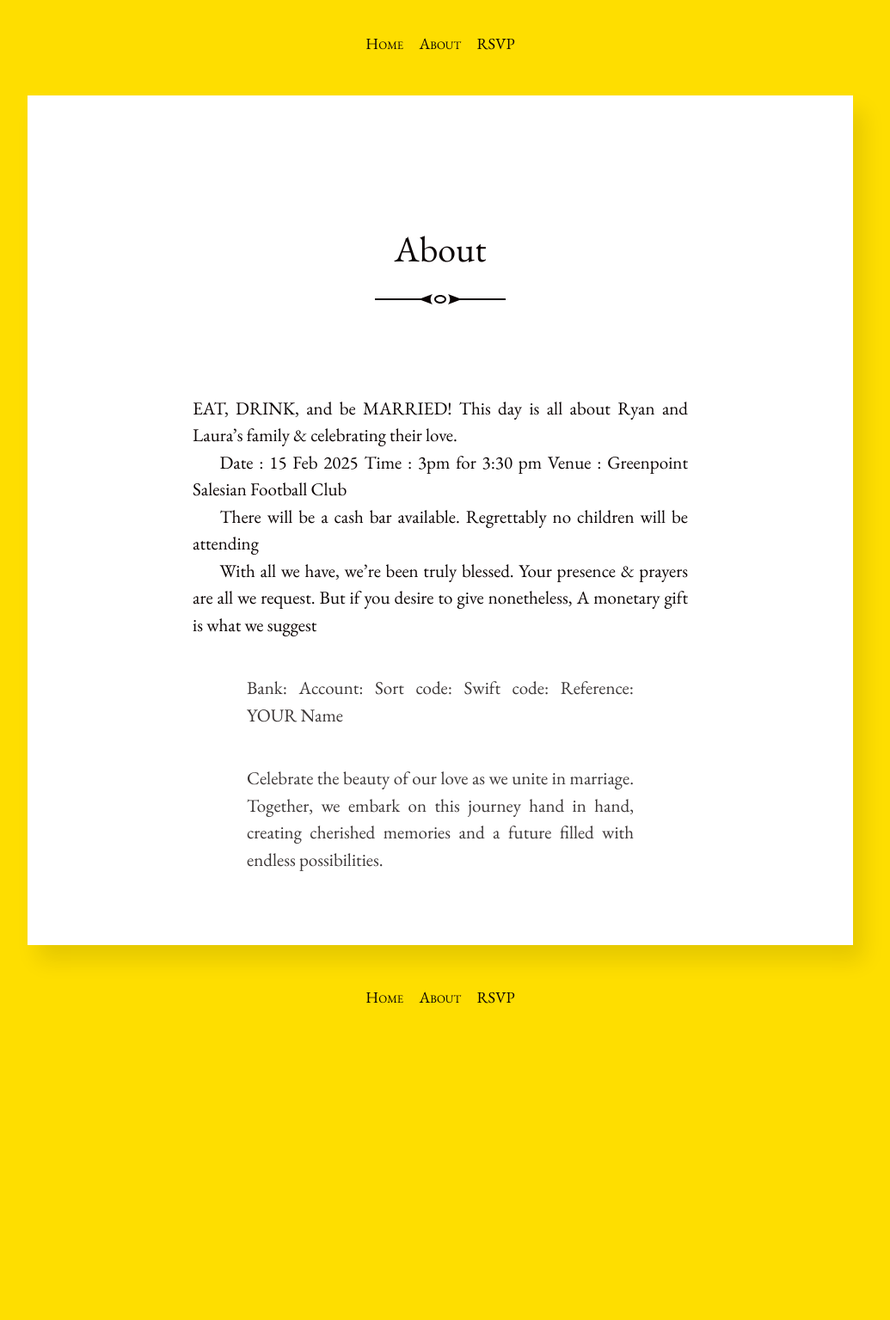
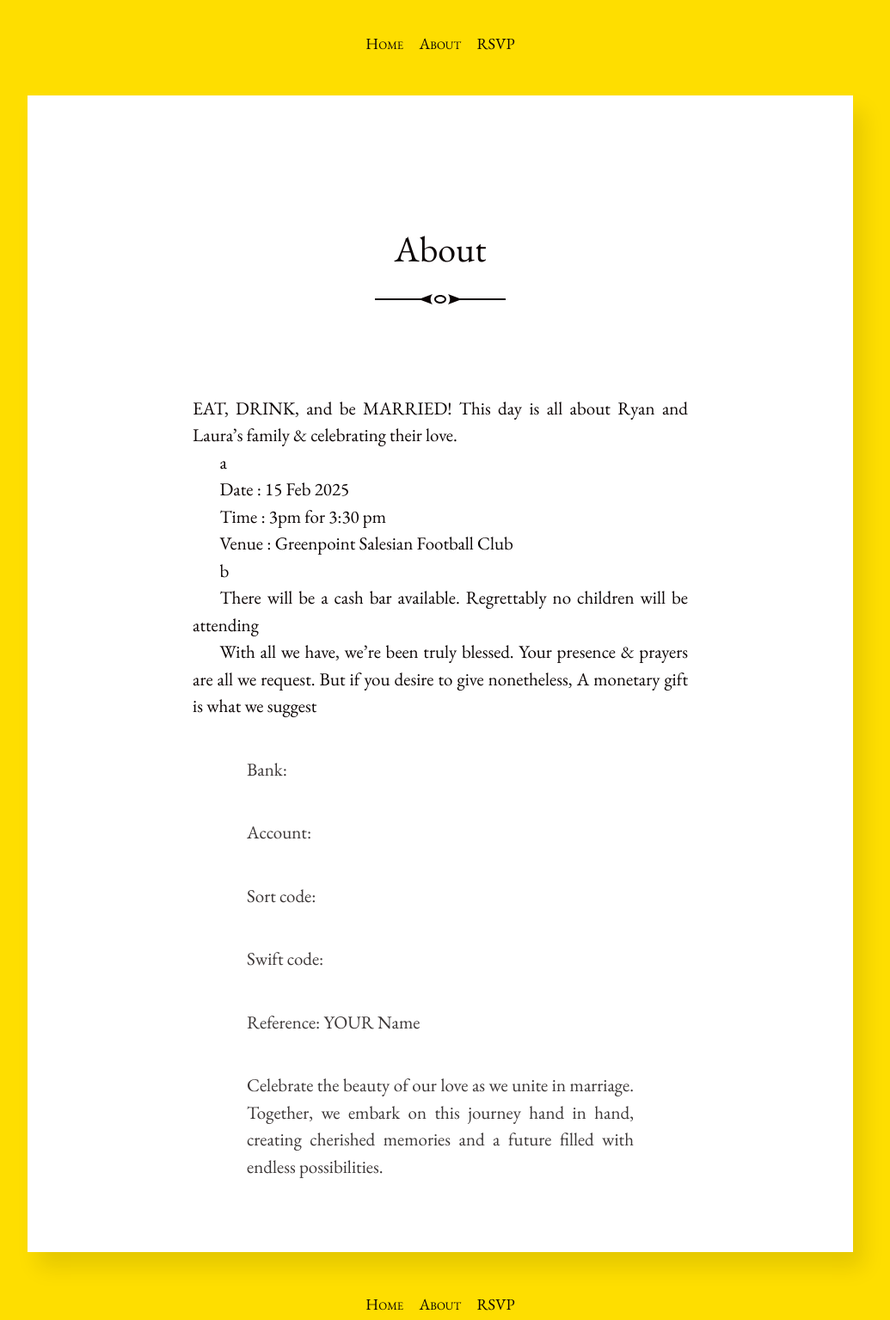
Before and after one commit to PoveyCelebration/PoveyCelebration.github.io, a Jekyll site: the page built from hitchens/about.md, in a window 1280 px wide. Shown: the whole page at 86% size, without its empty margins (128-1163 px from the left). Built offline with Jekyll 4.4.1, drawn with Linux system fonts in a browser that asks for light colours; before the commit the page ends 1178 px from its top, so only the background shows below that.

```diff
--- a/hitchens/about.md
+++ b/hitchens/about.md
@@ -5,9 +5,26 @@ title: About
 EAT, DRINK, and be MARRIED!
 This day is all about Ryan and Laura's family & celebrating their love.
 
+
+
+
+
+a
+
+
+
+
 Date : 15 Feb 2025
+
 Time : 3pm for 3:30 pm
+
 Venue : Greenpoint Salesian Football Club
+
+
+
+b
+
+
 
 There will be a cash bar available.
 Regrettably no children will be attending
@@ -18,9 +35,14 @@ But if you desire to give nonetheless,
 A monetary gift is what we suggest
 
 >Bank:
+
 >Account:
+
 >Sort code:
+
 >Swift code:
+
 >Reference: YOUR Name
 
+
 >Celebrate the beauty of our love as we unite in marriage. Together, we embark on this journey hand in hand, creating cherished memories and a future filled with endless possibilities.
```
